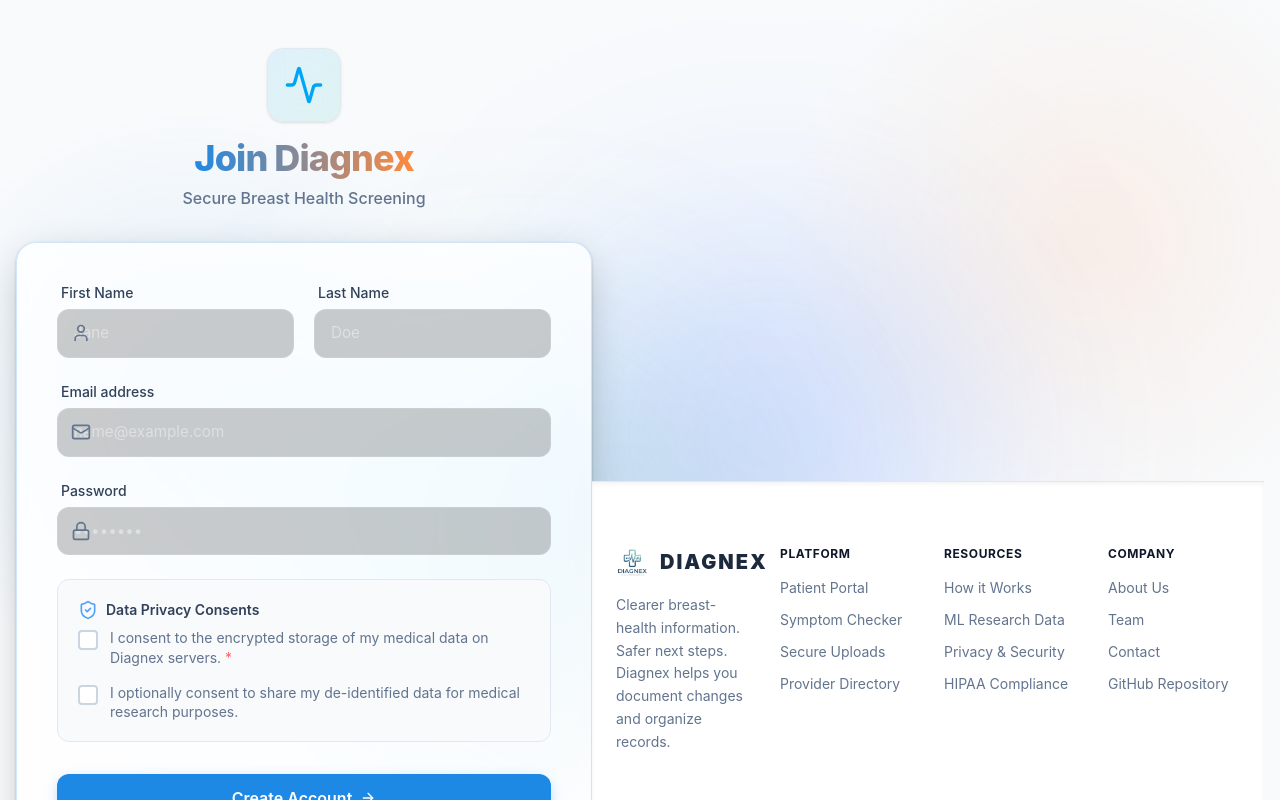
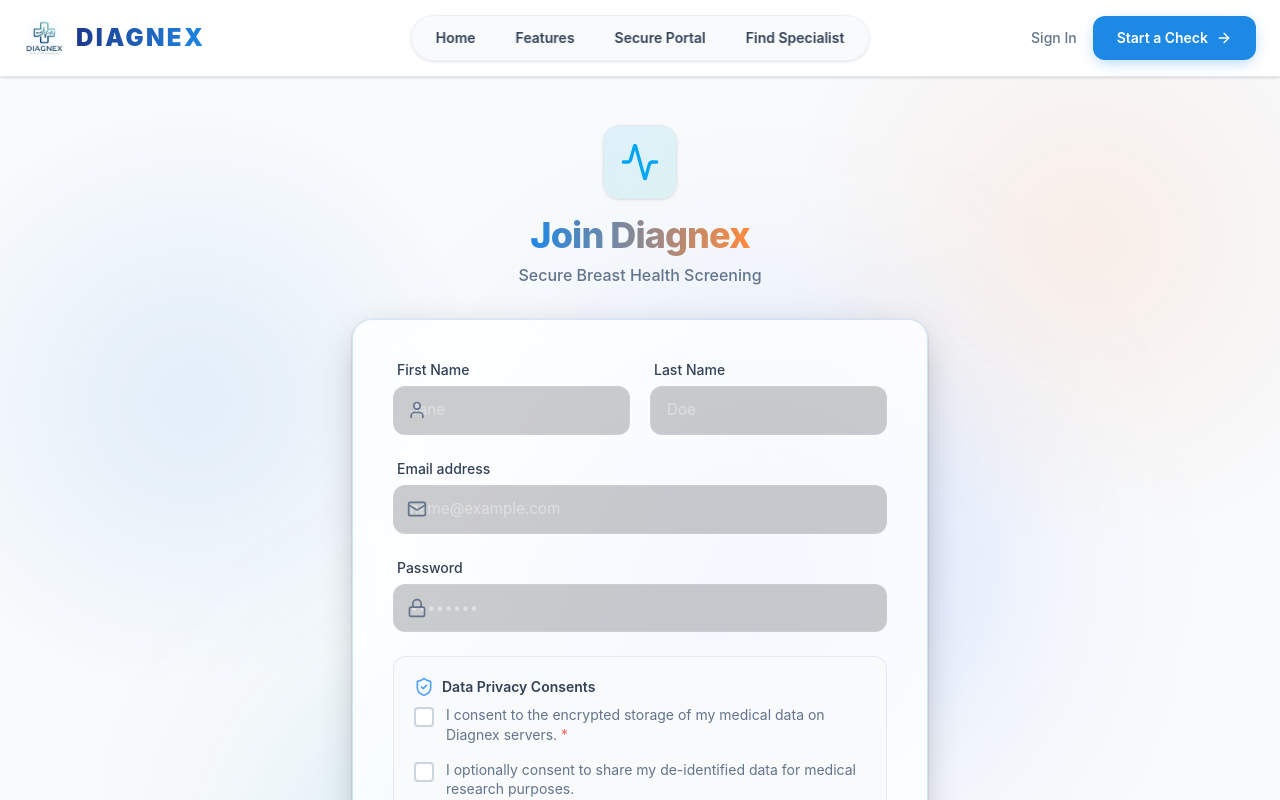
Before and after one commit to pranjulpandey1610-lab/Diagnex-breast_cancer, a Next.js app in the folder frontend/: page /auth/register in a window 1280 px wide. Shown: the top 800 px of the page. Built offline with nearby package versions, Linux system fonts and the light colour scheme.

Commit message:
feat: inject global pill navigation into login, register, and dashboard headers

```diff
--- a/frontend/src/app/auth/login/page.tsx
+++ b/frontend/src/app/auth/login/page.tsx
@@ -8,6 +8,7 @@
 import api from "@/lib/api";
 import { useAuthStore } from "@/lib/auth";
 import Footer from "@/components/Footer";
+import Header from "@/components/Header";
 
 export default function LoginPage() {
   const router = useRouter();
@@ -54,11 +55,12 @@
   };
 
   return (
-    <div className="min-h-screen flex flex-col justify-center items-center p-4 relative overflow-x-hidden">
-
-      {/* Decorative background blurs */}
-      <div className="absolute top-1/4 left-1/4 w-96 h-96 bg-blue-600/20 rounded-full blur-[120px] pointer-events-none" />
-      <div className="absolute bottom-1/4 right-1/4 w-96 h-96 bg-cyan-600/20 rounded-full blur-[120px] pointer-events-none" />
+    <div className="min-h-screen flex flex-col relative overflow-x-hidden">
+      <Header />
+      <div className="flex-1 flex flex-col justify-center items-center p-4">
+        {/* Decorative background blurs */}
+        <div className="absolute top-1/4 left-1/4 w-96 h-96 bg-blue-600/20 rounded-full blur-[120px] pointer-events-none" />
+        <div className="absolute bottom-1/4 right-1/4 w-96 h-96 bg-cyan-600/20 rounded-full blur-[120px] pointer-events-none" />
 
       <motion.div
         className="w-full max-w-md relative z-10"
@@ -152,6 +154,7 @@
           </div>
         </motion.div>
       </motion.div>
+      </div>
       <div className="w-full mt-auto">
         <Footer />
       </div>
--- a/frontend/src/app/auth/register/page.tsx
+++ b/frontend/src/app/auth/register/page.tsx
@@ -7,6 +7,7 @@
 import { motion } from "framer-motion";
 import { useAuthStore } from "@/lib/auth";
 import Footer from "@/components/Footer";
+import Header from "@/components/Header";
 
 export default function RegisterPage() {
   const router = useRouter();
@@ -51,11 +52,12 @@
   };
 
   return (
-    <div className="min-h-screen flex items-center justify-center p-4 py-12 relative overflow-x-hidden">
-
-      {/* Decorative background blurs */}
-      <div className="absolute top-1/4 right-1/4 w-96 h-96 bg-blue-600/20 rounded-full blur-[120px] pointer-events-none" />
-      <div className="absolute bottom-1/4 left-1/4 w-96 h-96 bg-cyan-600/20 rounded-full blur-[120px] pointer-events-none" />
+    <div className="min-h-screen flex flex-col relative overflow-x-hidden">
+      <Header />
+      <div className="flex-1 flex flex-col items-center justify-center p-4 py-12">
+        {/* Decorative background blurs */}
+        <div className="absolute top-1/4 right-1/4 w-96 h-96 bg-blue-600/20 rounded-full blur-[120px] pointer-events-none" />
+        <div className="absolute bottom-1/4 left-1/4 w-96 h-96 bg-cyan-600/20 rounded-full blur-[120px] pointer-events-none" />
 
       <motion.div
         className="w-full max-w-xl relative z-10"
@@ -165,6 +167,7 @@
           </div>
         </motion.div>
       </motion.div>
+      </div>
       <div className="w-full mt-auto">
         <Footer />
       </div>
--- a/frontend/src/app/dashboard/layout.tsx
+++ b/frontend/src/app/dashboard/layout.tsx
@@ -151,6 +151,22 @@
             </div>
           </div>
 
+          {/* Centered Pill Nav */}
+          <nav className="hidden xl:flex items-center gap-2 absolute left-1/2 -translate-x-1/2 bg-slate-100/50 backdrop-blur-md px-2 py-1.5 rounded-full border border-slate-200/50 shadow-sm z-50">
+            <Link href="/" className="px-4 py-1.5 rounded-full text-sm font-semibold text-slate-700 hover:text-primary-600 hover:bg-white hover:shadow-sm transition-all duration-300">
+              Home
+            </Link>
+            <a href="/#how" className="px-4 py-1.5 rounded-full text-sm font-semibold text-slate-700 hover:text-primary-600 hover:bg-white hover:shadow-sm transition-all duration-300">
+              Features
+            </a>
+            <Link href="/dashboard" className="px-4 py-1.5 rounded-full text-sm font-semibold text-slate-700 hover:text-primary-600 hover:bg-white hover:shadow-sm transition-all duration-300">
+              Secure Portal
+            </Link>
+            <Link href="/dashboard/specialists" className="px-4 py-1.5 rounded-full text-sm font-semibold text-slate-700 hover:text-primary-600 hover:bg-white hover:shadow-sm transition-all duration-300">
+              Find Specialist
+            </Link>
+          </nav>
+
           <div className="flex items-center gap-4">
             <div className="flex items-center gap-3 bg-white px-4 py-2 rounded-full border border-slate-200 shadow-sm">
               <ShieldCheck size={16} className="text-emerald-500" />
--- a/frontend/src/app/page.tsx
+++ b/frontend/src/app/page.tsx
@@ -3,6 +3,7 @@
 import { Activity, ArrowRight, FileLock2, MapPin, ScanLine, ShieldCheck, Sparkles, ChevronRight, Ribbon } from 'lucide-react';
 import { motion } from 'framer-motion';
 import Footer from '@/components/Footer';
+import Header from '@/components/Header';
 
 const features = [
   {
@@ -39,36 +40,7 @@
       <div className="absolute top-0 left-1/4 w-96 h-96 bg-blue-600/20 rounded-full blur-[120px] pointer-events-none -z-10" />
       <div className="absolute bottom-1/4 right-0 w-96 h-96 bg-pink-500/10 rounded-full blur-[100px] pointer-events-none -z-10" />
 
-      <header className="sticky top-0 z-50 w-full border-b border-slate-200 bg-white/95 backdrop-blur-md px-6 py-4 flex justify-between items-center shadow-sm">
-        <Link href="/" className="flex items-center gap-3 group">
-          <img src="/logo.png" alt="Diagnex Logo" className="w-10 h-10 object-contain drop-shadow-[0_0_8px_rgba(30,136,229,0.2)] transition-transform group-hover:scale-105" />
-          <span className="text-2xl font-black tracking-widest text-transparent bg-clip-text bg-gradient-to-r from-blue-900 to-primary-500 uppercase">Diagnex</span>
-        </Link>
-
-        <nav className="hidden md:flex items-center gap-2 absolute left-1/2 -translate-x-1/2 bg-slate-100/50 backdrop-blur-md px-2 py-1.5 rounded-full border border-slate-200/50 shadow-sm z-50">
-          <Link href="/" className="px-4 py-1.5 rounded-full text-sm font-semibold text-slate-700 hover:text-primary-600 hover:bg-white hover:shadow-sm transition-all duration-300">
-            Home
-          </Link>
-          <a href="/#how" className="px-4 py-1.5 rounded-full text-sm font-semibold text-slate-700 hover:text-primary-600 hover:bg-white hover:shadow-sm transition-all duration-300">
-            Features
-          </a>
-          <Link href="/dashboard" className="px-4 py-1.5 rounded-full text-sm font-semibold text-slate-700 hover:text-primary-600 hover:bg-white hover:shadow-sm transition-all duration-300">
-            Secure Portal
-          </Link>
-          <Link href="/dashboard/specialists" className="px-4 py-1.5 rounded-full text-sm font-semibold text-slate-700 hover:text-primary-600 hover:bg-white hover:shadow-sm transition-all duration-300">
-            Find Specialist
-          </Link>
-        </nav>
-
-        <div className="flex items-center gap-4">
-          <Link className="text-slate-500 hover:text-slate-900 transition-colors text-sm font-medium hidden sm:block" href="/auth/login">
-            Sign In
-          </Link>
-          <Link className="btn-primary text-sm px-5 py-2.5 shadow-md shadow-primary-500/20 hover:shadow-lg hover:shadow-primary-500/30 transition-all" href="/auth/login">
-            Start a Check <ArrowRight size={16} />
-          </Link>
-        </div>
-      </header>
+      <Header />
 
       <main className="flex-1 flex flex-col items-center justify-center pt-24 pb-20 px-4 z-10">
 
--- /dev/null
+++ b/frontend/src/components/Header.tsx
@@ -0,0 +1,37 @@
+import Link from 'next/link';
+import { ArrowRight } from 'lucide-react';
+
+export default function Header() {
+  return (
+    <header className="sticky top-0 z-50 w-full border-b border-slate-200 bg-white/95 backdrop-blur-md px-6 py-4 flex justify-between items-center shadow-sm">
+      <Link href="/" className="flex items-center gap-3 group">
+        <img src="/logo.png" alt="Diagnex Logo" className="w-10 h-10 object-contain drop-shadow-[0_0_8px_rgba(30,136,229,0.2)] transition-transform group-hover:scale-105" />
+        <span className="text-2xl font-black tracking-widest text-transparent bg-clip-text bg-gradient-to-r from-blue-900 to-primary-500 uppercase">Diagnex</span>
+      </Link>
+
+      <nav className="hidden md:flex items-center gap-2 absolute left-1/2 -translate-x-1/2 bg-slate-100/50 backdrop-blur-md px-2 py-1.5 rounded-full border border-slate-200/50 shadow-sm z-50">
+        <Link href="/" className="px-4 py-1.5 rounded-full text-sm font-semibold text-slate-700 hover:text-primary-600 hover:bg-white hover:shadow-sm transition-all duration-300">
+          Home
+        </Link>
+        <a href="/#how" className="px-4 py-1.5 rounded-full text-sm font-semibold text-slate-700 hover:text-primary-600 hover:bg-white hover:shadow-sm transition-all duration-300">
+          Features
+        </a>
+        <Link href="/dashboard" className="px-4 py-1.5 rounded-full text-sm font-semibold text-slate-700 hover:text-primary-600 hover:bg-white hover:shadow-sm transition-all duration-300">
+          Secure Portal
+        </Link>
+        <Link href="/dashboard/specialists" className="px-4 py-1.5 rounded-full text-sm font-semibold text-slate-700 hover:text-primary-600 hover:bg-white hover:shadow-sm transition-all duration-300">
+          Find Specialist
+        </Link>
+      </nav>
+
+      <div className="flex items-center gap-4">
+        <Link className="text-slate-500 hover:text-slate-900 transition-colors text-sm font-medium hidden sm:block" href="/auth/login">
+          Sign In
+        </Link>
+        <Link className="btn-primary text-sm px-5 py-2.5 shadow-md shadow-primary-500/20 hover:shadow-lg hover:shadow-primary-500/30 transition-all" href="/auth/login">
+          Start a Check <ArrowRight size={16} />
+        </Link>
+      </div>
+    </header>
+  );
+}
```
